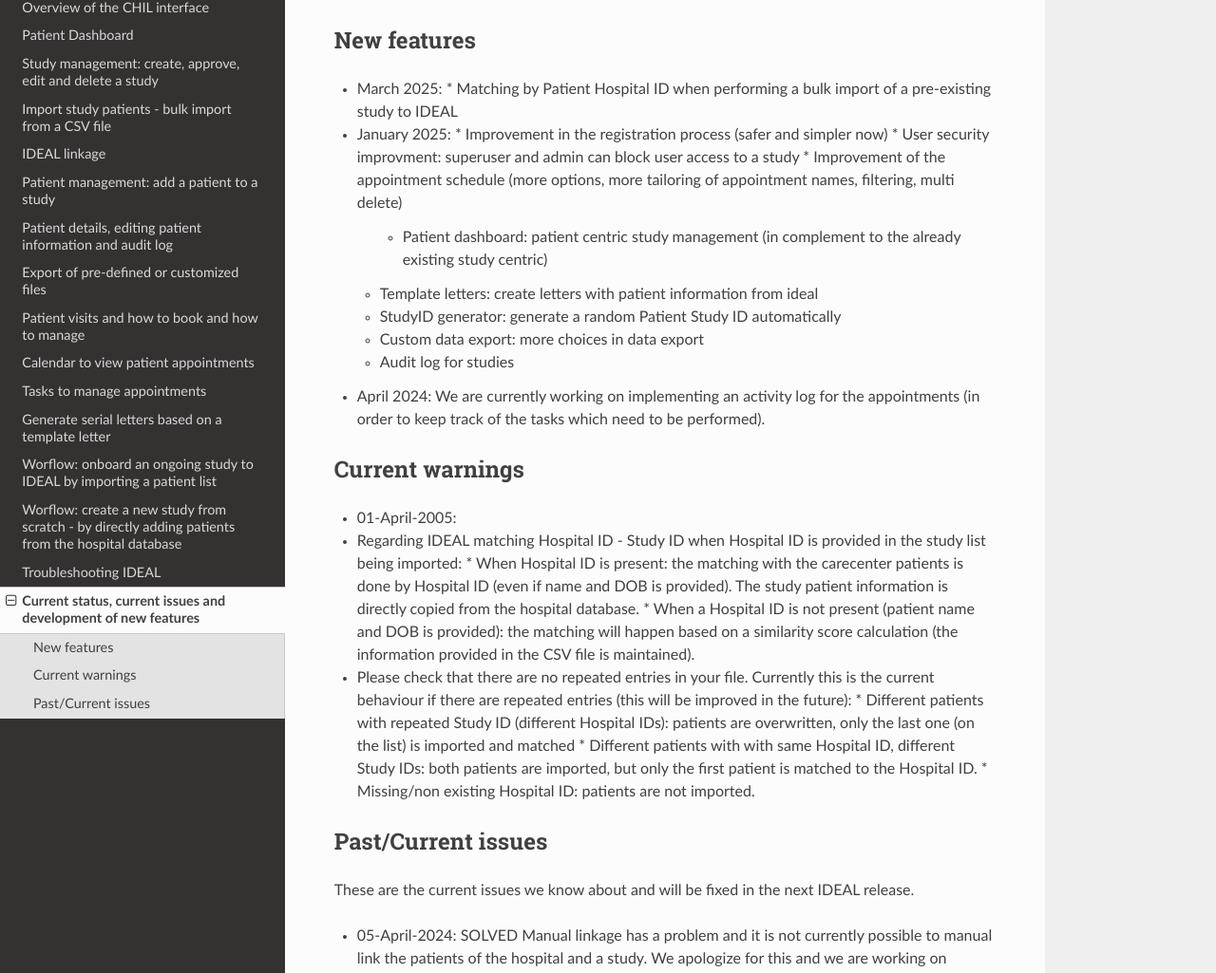
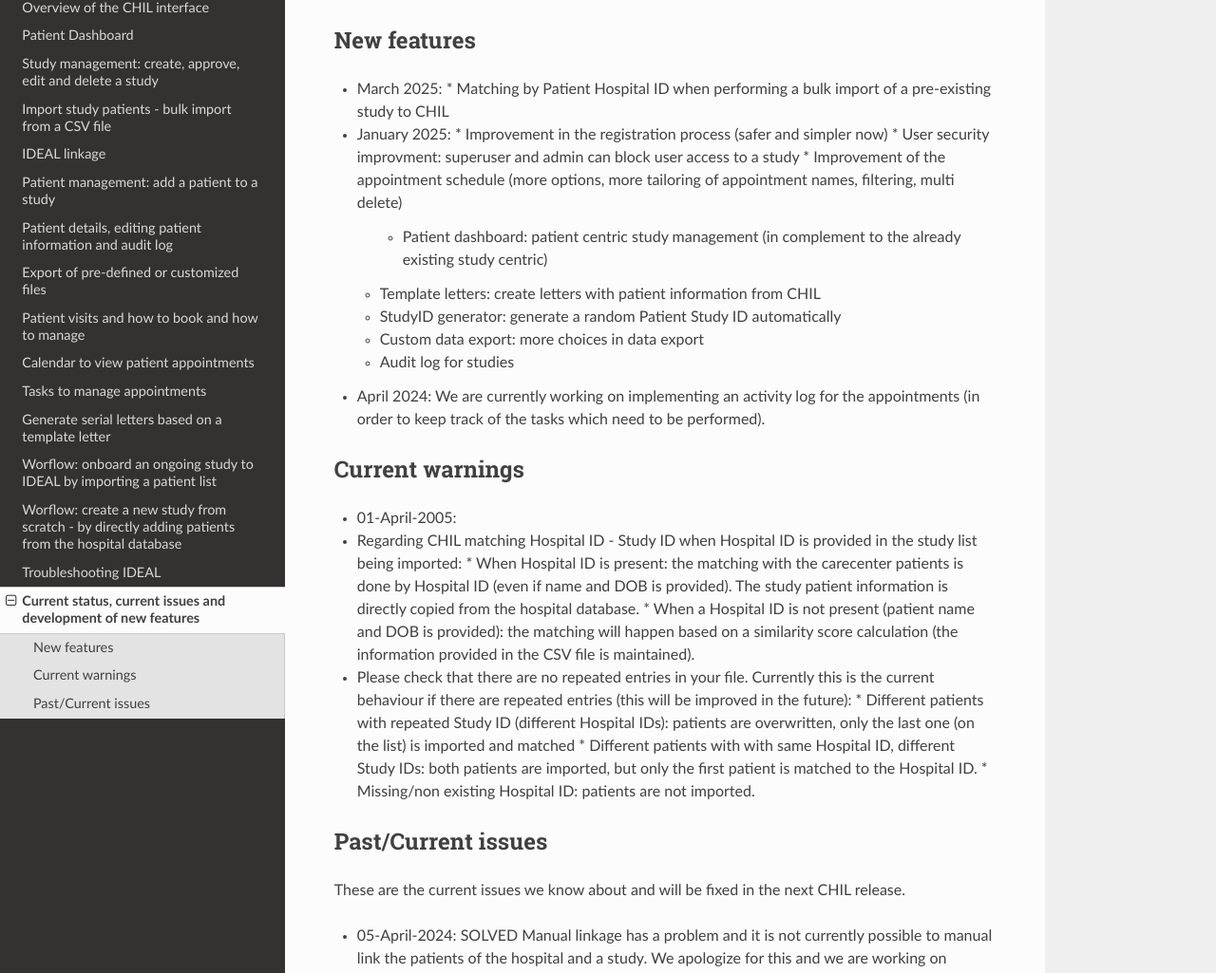
Before and after one commit to Nynuphar/IDEAL-doc, a Sphinx documentation site: the page built from docs/source/issues.rst, in a window 1280 px wide and 1400 px high. Shown: the part 171-1196 px from the top of the window at 95% size. Built offline with Sphinx 7.4.7 and the Read the Docs theme 3.1.0, drawn with Linux system fonts in a browser that asks for light colours.

Commit message:
Update issues.rst

```diff
--- a/docs/source/issues.rst
+++ b/docs/source/issues.rst
@@ -5,14 +5,14 @@
 ********************
 
 * March 2025:
-  * Matching by Patient Hospital ID when performing a bulk import of a pre-existing study to IDEAL
+  * Matching by Patient Hospital ID when performing a bulk import of a pre-existing study to CHIL
 
 * January 2025:
   * Improvement in the registration process (safer and simpler now)
   * User security improvment: superuser and admin can block user access to a study
   * Improvement of the appointment schedule (more options, more tailoring of appointment names, filtering, multi delete)
 	* Patient dashboard: patient centric study management (in complement to the already existing study centric)
-  *	Template letters: create letters with patient information from ideal
+  *	Template letters: create letters with patient information from CHIL
   * StudyID generator: generate a random Patient Study ID automatically
   * Custom data export: more choices in data export
   *	Audit log for studies
@@ -23,7 +23,7 @@
 ********************
 
 * 01-April-2005:
-* Regarding IDEAL matching Hospital ID - Study ID when Hospital ID is provided in the study list being imported:
+* Regarding CHIL matching Hospital ID - Study ID when Hospital ID is provided in the study list being imported:
   * When Hospital ID is present: the matching with the carecenter patients is done by Hospital ID (even if name and DOB is provided). The study patient information is directly copied from the hospital database.
   *	When a Hospital ID is not present (patient name and DOB is provided): the matching will happen based on a similarity score calculation (the information provided in the CSV file is maintained).
 * Please check that there are no repeated entries in your file. Currently this is the current behaviour if there are repeated entries (this will be improved in the future):
@@ -34,6 +34,6 @@
 Past/Current issues
 **********************
 
-These are the current issues we know about and will be fixed in the next IDEAL release.
+These are the current issues we know about and will be fixed in the next CHIL release.
 
 * 05-April-2024: SOLVED Manual linkage has a problem and it is not currently possible to manual link the patients of the hospital and a study. We apologize for this and we are working on resolving this problem asap.
```
